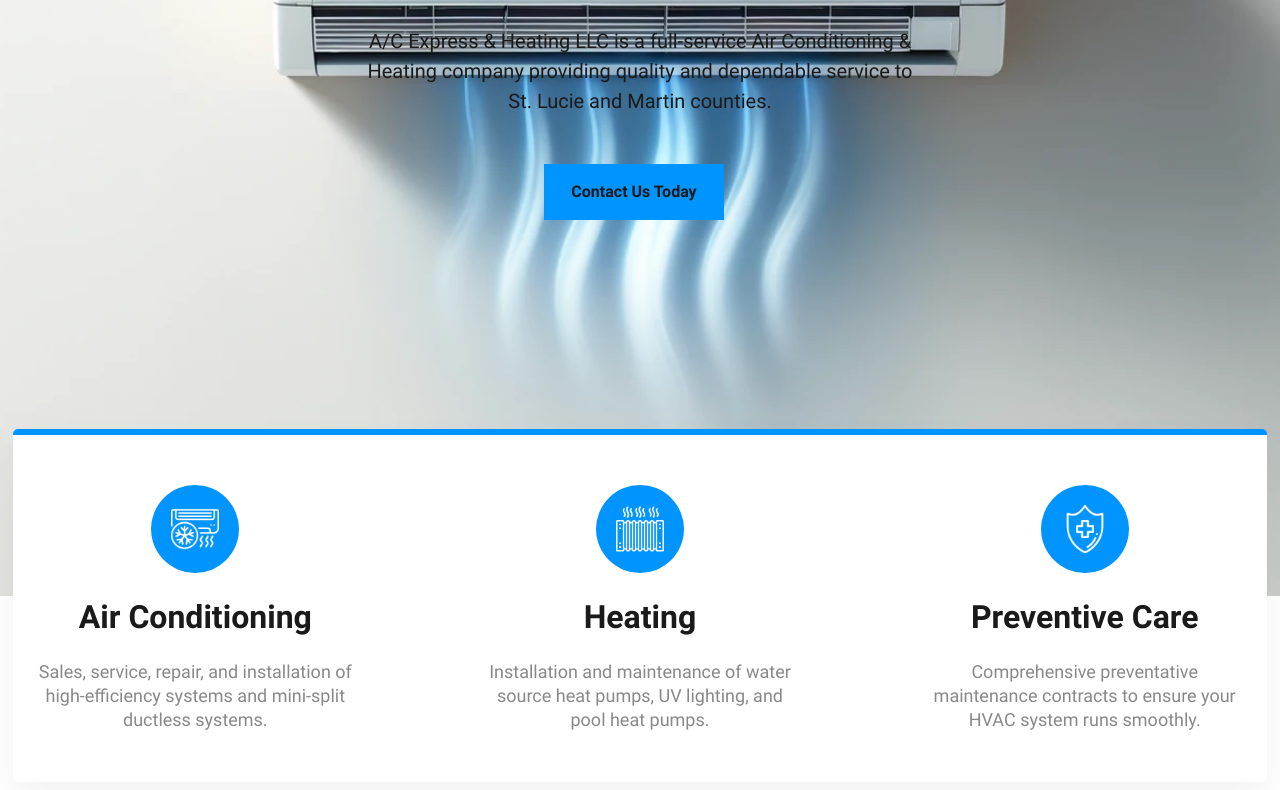
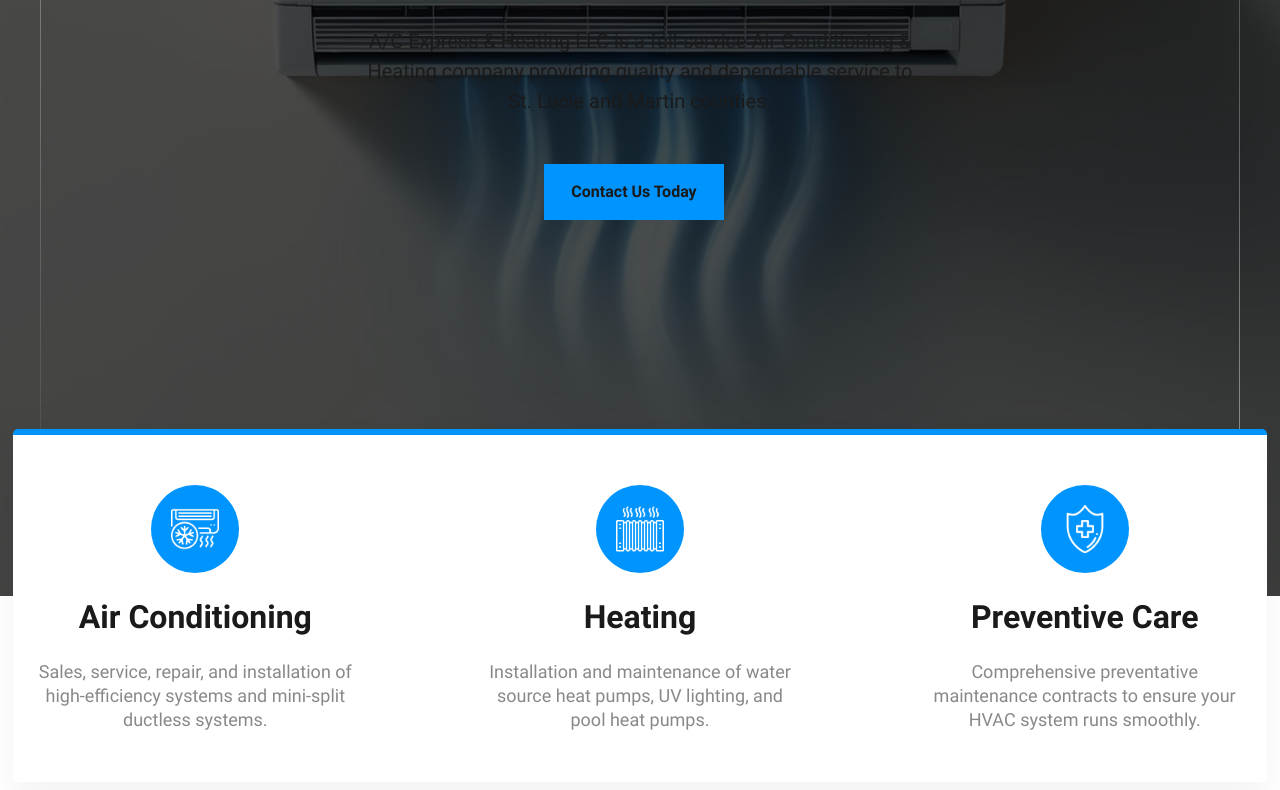
Before and after one commit to jonathanmaynard-gh/A-C-Express-and-Heating-Website, an Eleventy site: page src/index.html in a window 1280 px wide. Shown: the part 476-1266 px from the top of the page. Built offline with nearby package versions, Linux system fonts and the light colour scheme; Eleventy itself is replaced by a stand-in of ours; files that its build step writes are made by us from their sources; files whose address does not match are found by name.

Commit message:
tyotyuolty

```diff
--- a/src/css/critical.css
+++ b/src/css/critical.css
@@ -30,6 +30,8 @@
     content: '';
     width: 100%;
     height: 100%;
+    background: #000;
+    opacity: .7;
     position: absolute;
     display: block;
     top: 0;
@@ -57,7 +59,21 @@
     margin: auto;
     position: relative;
   }
-
+  #hero .cs-container:before {
+    /* Left Line */
+    content: '';
+    width: 1px;
+    height: 100%;
+    background: -moz-linear-gradient(top, rgba(250, 251, 252, 0.5) 0%, rgba(250, 251, 252, 0) 100%);
+    /* FF3.6-15 */
+    background: -webkit-linear-gradient(top, rgba(250, 251, 252, 0.5) 0%, rgba(250, 251, 252, 0) 100%);
+    /* Chrome10-25,Safari5.1-6 */
+    opacity: 1;
+    position: absolute;
+    display: block;
+    top: 0;
+    left: 0;
+  }
   #hero .cs-flex-group {
     /* 60px - 220px */
     margin-bottom: clamp(3.75em, 15.5vw, 13.75em);
@@ -197,6 +213,21 @@
   #hero .cs-container {
     padding: clamp(7em, 27.95vw, 17.5em) 0 clamp(9em, 30.95vw, 23.5em) 0;
   }
+  #hero .cs-container:after {
+    /* Right Line */
+    content: '';
+    width: 1px;
+    height: 100%;
+    background: -moz-linear-gradient(top, rgba(250, 251, 252, 0) 0%, rgba(250, 251, 252, 0.5) 100%);
+    /* FF3.6-15 */
+    background: -webkit-linear-gradient(top, rgba(250, 251, 252, 0) 0%, rgba(250, 251, 252, 0.5) 100%);
+    /* Chrome10-25,Safari5.1-6 */
+    opacity: 1;
+    position: absolute;
+    display: block;
+    top: 0;
+    right: 0;
+  }
   #hero .cs-button-solid {
     margin-bottom: 0;
     margin-right: 1.25rem;
@@ -301,3 +332,16 @@
     max-width: 22.3125em;
   }
 }
+/* Dark mode */
+@media only screen and (min-width: 0em) {
+  body.dark-mode #services {
+    background: var(--medium);
+  }
+  body.dark-mode #services picture {
+    background: var(--primaryDark);
+  }
+  body.dark-mode #services h2 {
+    color: #fff;
+    font-weight: bold;
+  }
+}
--- a/src/css/local.css
+++ b/src/css/local.css
@@ -554,6 +554,7 @@
     /* Prevents padding from affecting height & width */
     box-sizing: border-box;
   }
+
   #reviews .cs-item:last-of-type {
     margin-bottom: 0;
   }
@@ -635,7 +636,7 @@
     height: 100%;
     width: 100%;
     background: #000;
-    opacity: .7;
+    opacity: 0.7;
     top: 0;
     left: 0;
     z-index: -1;
```
